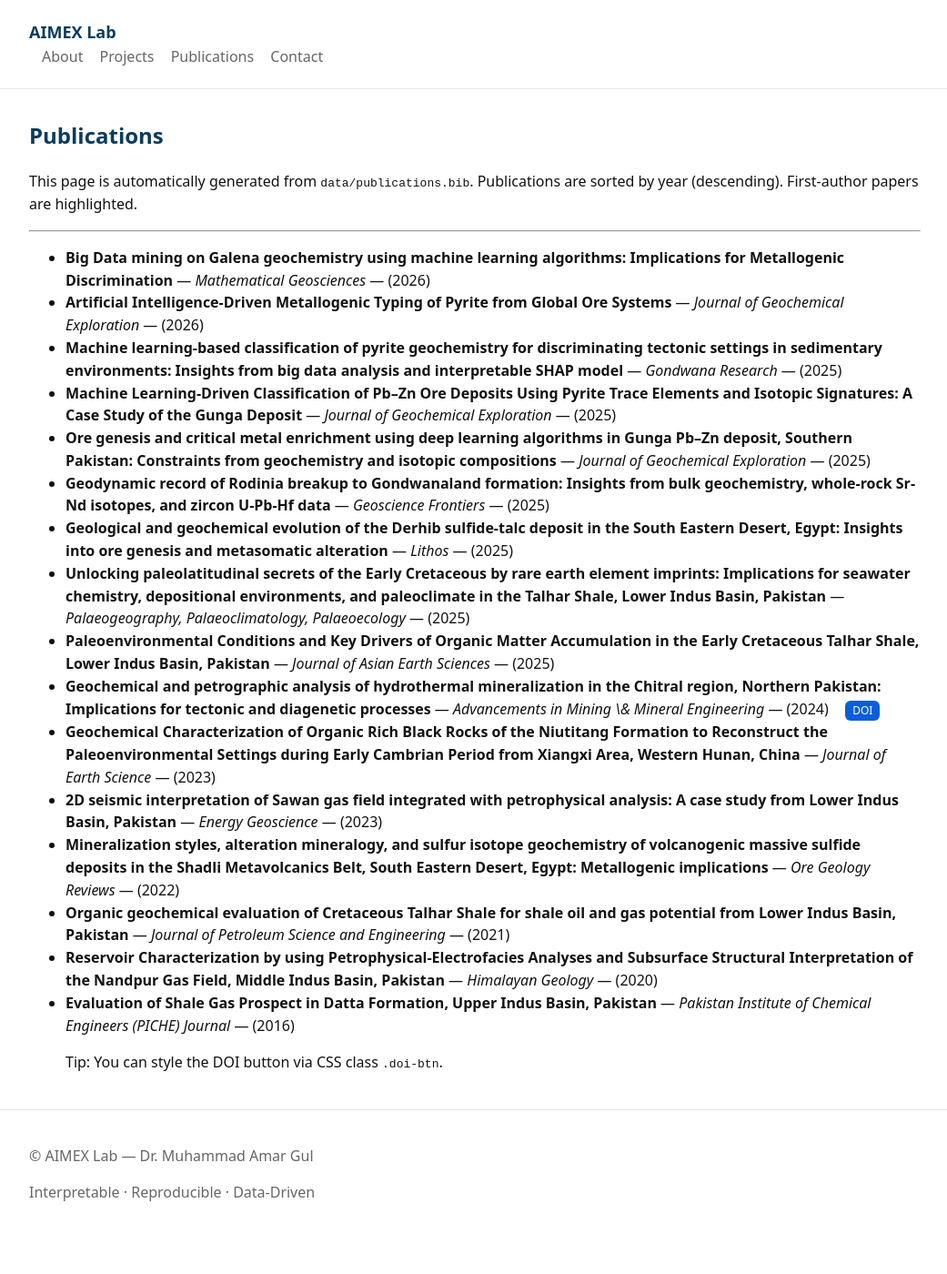
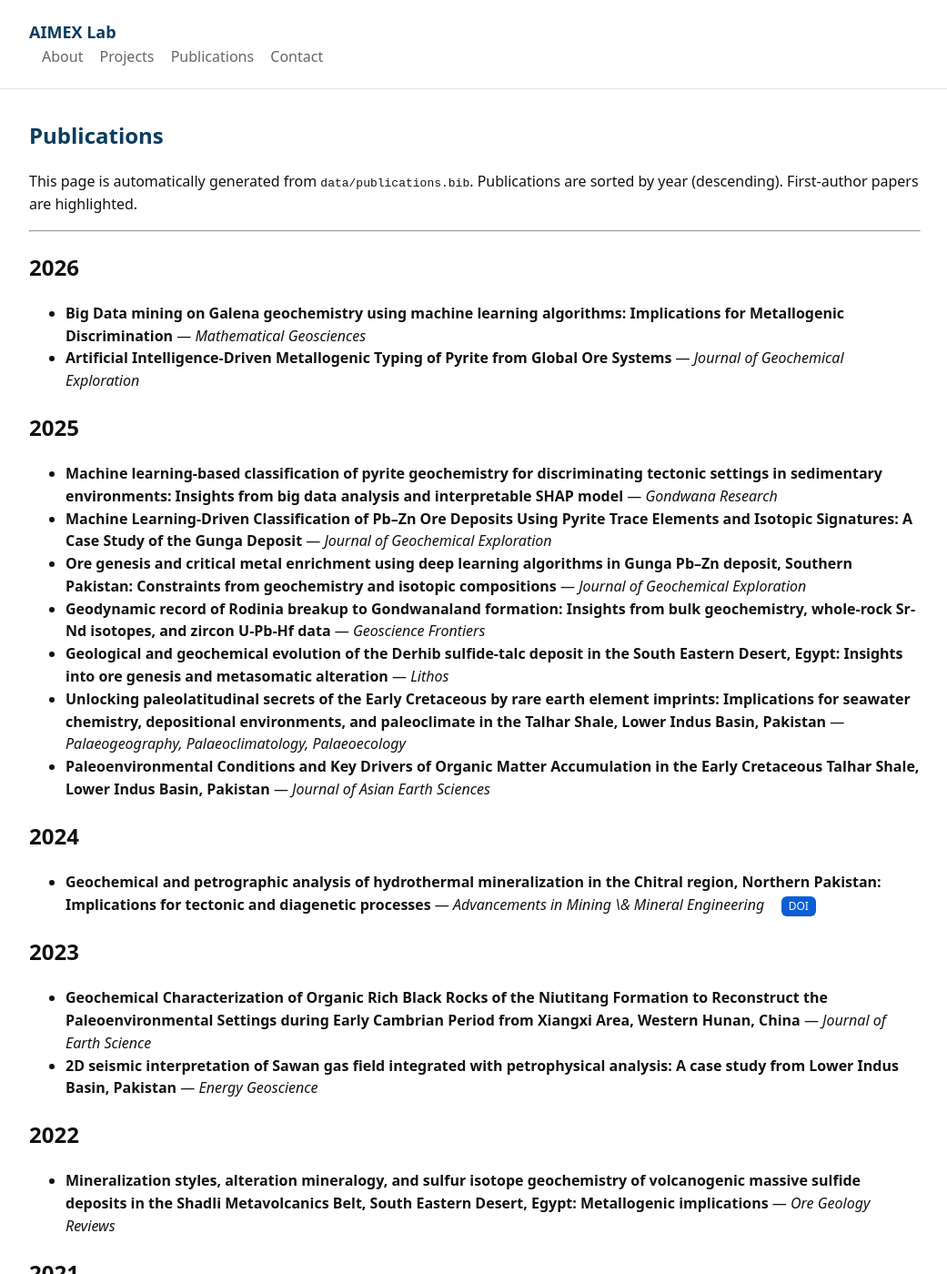
Before and after one commit to Dr-Amar/Dr-Gul.github.io, a Jekyll site: the page built from _pages/publications.md, in a window 1280 px wide and 1400 px high. Shown: the whole window at 91% size, without its empty margins (118-1159 px from the left). Built offline with Jekyll 4.4.1, drawn with Linux system fonts in a browser that asks for light colours.

Commit message:
chore: auto-sync projects & publications

```diff
--- a/_pages/publications.md
+++ b/_pages/publications.md
@@ -9,23 +9,36 @@ Publications are sorted by year (descending). First-author papers are highlighte
 ---
 
 <!-- AUTO-GENERATED:PUBLICATIONS:START -->
-- **Big Data mining on Galena geochemistry using machine learning algorithms: Implications for Metallogenic Discrimination** — *Mathematical Geosciences* — (2026)
-- **Artificial Intelligence-Driven Metallogenic Typing of Pyrite from Global Ore Systems** — *Journal of Geochemical Exploration* — (2026)
-- **Machine learning-based classification of pyrite geochemistry for discriminating tectonic settings in sedimentary environments: Insights from big data analysis and interpretable SHAP model** — *Gondwana Research* — (2025)
-- **Machine Learning-Driven Classification of Pb--Zn Ore Deposits Using Pyrite Trace Elements and Isotopic Signatures: A Case Study of the Gunga Deposit** — *Journal of Geochemical Exploration* — (2025)
-- **Ore genesis and critical metal enrichment using deep learning algorithms in Gunga Pb--Zn deposit, Southern Pakistan: Constraints from geochemistry and isotopic compositions** — *Journal of Geochemical Exploration* — (2025)
-- **Geodynamic record of Rodinia breakup to Gondwanaland formation: Insights from bulk geochemistry, whole-rock Sr-Nd isotopes, and zircon U-Pb-Hf data** — *Geoscience Frontiers* — (2025)
-- **Geological and geochemical evolution of the Derhib sulfide-talc deposit in the South Eastern Desert, Egypt: Insights into ore genesis and metasomatic alteration** — *Lithos* — (2025)
-- **Unlocking paleolatitudinal secrets of the Early Cretaceous by rare earth element imprints: Implications for seawater chemistry, depositional environments, and paleoclimate in the Talhar Shale, Lower Indus Basin, Pakistan** — *Palaeogeography, Palaeoclimatology, Palaeoecology* — (2025)
-- **Paleoenvironmental Conditions and Key Drivers of Organic Matter Accumulation in the Early Cretaceous Talhar Shale, Lower Indus Basin, Pakistan** — *Journal of Asian Earth Sciences* — (2025)
-- **Geochemical and petrographic analysis of hydrothermal mineralization in the Chitral region, Northern Pakistan: Implications for tectonic and diagenetic processes** — *Advancements in Mining \& Mineral Engineering* — (2024) &nbsp; <a class="doi-btn" href="https://doi.org/10.33552/AMME.2024.01.00051" target="_blank" rel="noopener">DOI</a>
-- **Geochemical Characterization of Organic Rich Black Rocks of the Niutitang Formation to Reconstruct the Paleoenvironmental Settings during Early Cambrian Period from Xiangxi Area, Western Hunan, China** — *Journal of Earth Science* — (2023)
-- **2D seismic interpretation of Sawan gas field integrated with petrophysical analysis: A case study from Lower Indus Basin, Pakistan** — *Energy Geoscience* — (2023)
-- **Mineralization styles, alteration mineralogy, and sulfur isotope geochemistry of volcanogenic massive sulfide deposits in the Shadli Metavolcanics Belt, South Eastern Desert, Egypt: Metallogenic implications** — *Ore Geology Reviews* — (2022)
-- **Organic geochemical evaluation of Cretaceous Talhar Shale for shale oil and gas potential from Lower Indus Basin, Pakistan** — *Journal of Petroleum Science and Engineering* — (2021)
-- **Reservoir Characterization by using Petrophysical-Electrofacies Analyses and Subsurface Structural Interpretation of the Nandpur Gas Field, Middle Indus Basin, Pakistan** — *Himalayan Geology* — (2020)
-- **Evaluation of Shale Gas Prospect in Datta Formation, Upper Indus Basin, Pakistan** — *Pakistan Institute of Chemical Engineers (PICHE) Journal* — (2016)
+## 2026
+- **Big Data mining on Galena geochemistry using machine learning algorithms: Implications for Metallogenic Discrimination** — *Mathematical Geosciences*
+- **Artificial Intelligence-Driven Metallogenic Typing of Pyrite from Global Ore Systems** — *Journal of Geochemical Exploration*
 
-> Tip: You can style the DOI button via CSS class `.doi-btn`.
+## 2025
+- **Machine learning-based classification of pyrite geochemistry for discriminating tectonic settings in sedimentary environments: Insights from big data analysis and interpretable SHAP model** — *Gondwana Research*
+- **Machine Learning-Driven Classification of Pb--Zn Ore Deposits Using Pyrite Trace Elements and Isotopic Signatures: A Case Study of the Gunga Deposit** — *Journal of Geochemical Exploration*
+- **Ore genesis and critical metal enrichment using deep learning algorithms in Gunga Pb--Zn deposit, Southern Pakistan: Constraints from geochemistry and isotopic compositions** — *Journal of Geochemical Exploration*
+- **Geodynamic record of Rodinia breakup to Gondwanaland formation: Insights from bulk geochemistry, whole-rock Sr-Nd isotopes, and zircon U-Pb-Hf data** — *Geoscience Frontiers*
+- **Geological and geochemical evolution of the Derhib sulfide-talc deposit in the South Eastern Desert, Egypt: Insights into ore genesis and metasomatic alteration** — *Lithos*
+- **Unlocking paleolatitudinal secrets of the Early Cretaceous by rare earth element imprints: Implications for seawater chemistry, depositional environments, and paleoclimate in the Talhar Shale, Lower Indus Basin, Pakistan** — *Palaeogeography, Palaeoclimatology, Palaeoecology*
+- **Paleoenvironmental Conditions and Key Drivers of Organic Matter Accumulation in the Early Cretaceous Talhar Shale, Lower Indus Basin, Pakistan** — *Journal of Asian Earth Sciences*
+
+## 2024
+- **Geochemical and petrographic analysis of hydrothermal mineralization in the Chitral region, Northern Pakistan: Implications for tectonic and diagenetic processes** — *Advancements in Mining \& Mineral Engineering* &nbsp; <a class="doi-btn" href="https://doi.org/10.33552/AMME.2024.01.00051" target="_blank" rel="noopener">DOI</a>
+
+## 2023
+- **Geochemical Characterization of Organic Rich Black Rocks of the Niutitang Formation to Reconstruct the Paleoenvironmental Settings during Early Cambrian Period from Xiangxi Area, Western Hunan, China** — *Journal of Earth Science*
+- **2D seismic interpretation of Sawan gas field integrated with petrophysical analysis: A case study from Lower Indus Basin, Pakistan** — *Energy Geoscience*
+
+## 2022
+- **Mineralization styles, alteration mineralogy, and sulfur isotope geochemistry of volcanogenic massive sulfide deposits in the Shadli Metavolcanics Belt, South Eastern Desert, Egypt: Metallogenic implications** — *Ore Geology Reviews*
+
+## 2021
+- **Organic geochemical evaluation of Cretaceous Talhar Shale for shale oil and gas potential from Lower Indus Basin, Pakistan** — *Journal of Petroleum Science and Engineering*
+
+## 2020
+- **Reservoir Characterization by using Petrophysical-Electrofacies Analyses and Subsurface Structural Interpretation of the Nandpur Gas Field, Middle Indus Basin, Pakistan** — *Himalayan Geology*
+
+## 2016
+- **Evaluation of Shale Gas Prospect in Datta Formation, Upper Indus Basin, Pakistan** — *Pakistan Institute of Chemical Engineers (PICHE) Journal*
 
 <!-- AUTO-GENERATED:PUBLICATIONS:END -->
```
